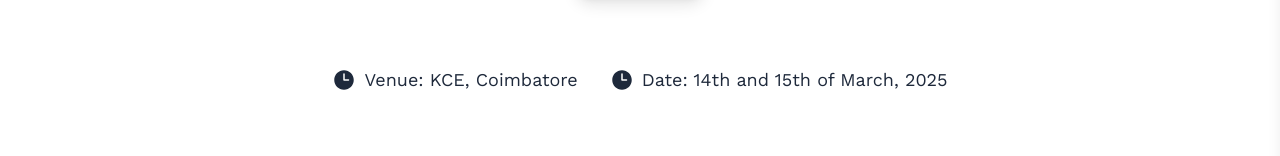
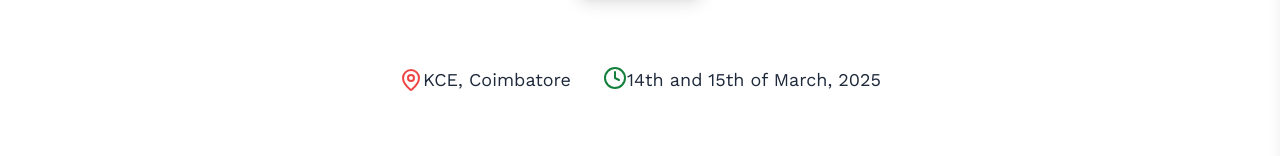
Before and after one commit to poovarasan13/dhruva, a React (Vite) app: page /live in a window 1280 px wide. Shown: the part 377-533 px from the top of the page. Built offline with nearby package versions, Linux system fonts and the light colour scheme; a web font is replaced by a local one.

Commit message:
fixed cultural page

```diff
--- a/src/components/page-components/ConcertEvent.jsx
+++ b/src/components/page-components/ConcertEvent.jsx
@@ -77,7 +77,7 @@ const ConcertEvent = () => {
       </motion.section>
 
       {/* About Section */}
-      <div className="px-11 ">
+      <div className="md:px-11">
         <motion.section
           className="px-6 md:px-16 py-10"
           initial="hidden"
@@ -116,7 +116,7 @@ const ConcertEvent = () => {
       </div>
 
       {/* General Rules Section */}
-      <div className="px-11">
+      <div className="md:px-11">
         <motion.section
           className="px-6 md:px-16 py-10 bg-white'"
           initial="hidden"
--- a/src/components/page-components/EventBanner.jsx
+++ b/src/components/page-components/EventBanner.jsx
@@ -2,7 +2,7 @@ import React from "react";
 import { motion } from "framer-motion";
 import "../../assets/fonts/dmsans.css";
 import "../../assets/fonts/dmserif.css";
-import { Rocket } from "lucide-react";
+import { Clock, Locate, Map, MapPin, Rocket } from "lucide-react";
 import Button from "./Button";
 
 function EventBanner({
@@ -75,37 +75,13 @@ function EventBanner({
           className="mt-12 flex flex-col md:flex-row justify-center items-center space-y-4 md:space-y-0 md:space-x-8"
         >
           <div className={`flex items-center`} style={{ color: textColor }}>
-            <svg
-              xmlns="http://www.w3.org/2000/svg"
-              viewBox="0 0 24 24"
-              fill="currentColor"
-              className="w-6 h-6 mr-2"
-              aria-hidden="true"
-            >
-              <path
-                fillRule="evenodd"
-                d="M12 2.25c-5.385 0-9.75 4.365-9.75 9.75s4.365 9.75 9.75 9.75 9.75-4.365 9.75-9.75S17.385 2.25 12 2.25zM12.75 6a.75.75 0 00-1.5 0v6c0 .414.336.75.75.75h4.5a.75.75 0 000-1.5h-3.75V6z"
-                clipRule="evenodd"
-              />
-            </svg>
-            <span className="text-lg work-sans">Venue: {venue}</span>
+            <MapPin className="text-red-500" />
+            <span className="text-lg work-sans"> {venue}</span>
           </div>
 
-          <div className={`flex items-center`} style={{ color: textColor }}>
-            <svg
-              xmlns="http://www.w3.org/2000/svg"
-              viewBox="0 0 24 24"
-              fill="currentColor"
-              className="w-6 h-6 mr-2"
-              aria-hidden="true"
-            >
-              <path
-                fillRule="evenodd"
-                d="M12 2.25c-5.385 0-9.75 4.365-9.75 9.75s4.365 9.75 9.75 9.75 9.75-4.365 9.75-9.75S17.385 2.25 12 2.25zM12.75 6a.75.75 0 00-1.5 0v6c0 .414.336.75.75.75h4.5a.75.75 0 000-1.5h-3.75V6z"
-                clipRule="evenodd"
-              />
-            </svg>
-            <span className="text-lg  work-sans">Date: {date}</span>
+          <div className={`flex`} style={{ color: textColor }}>
+            <Clock className="text-green-700" />
+            <span className="text-lg  work-sans">{date}</span>
           </div>
         </motion.div>
       </div>
--- a/src/components/page-components/Navbar.jsx
+++ b/src/components/page-components/Navbar.jsx
@@ -146,16 +146,16 @@ const Navbar = () => {
           isOpen ? "translate-x-0" : "translate-x-full"
         }`}
       >
-        <div className="flex justify-between items-center p-4">
-          <h2 className="text-white text-xl font-semibold">Menu</h2>
+        <div className="flex justify-between items-center  ps-4 py-4">
+          <h2 className="text-white text-xl font-semibold dm-sans">Menu</h2>
           <Button variant="ghost" onClick={toggleMenu}>
-            <X className="w-7 h-7 text-white" />
+            <X className="w-7 h-7 ms-5 flex  text-white" />
           </Button>
         </div>
 
         <ul className="flex flex-col items-start space-y-4 mt-5 px-4">
           {navData.map((item, index) => (
-            <li key={index} className="w-full">
+            <li key={index} className="w-full dm-sans">
               {item.name === "Cultural Fest" ||
               item.name === "Technical Fest" ? (
                 <>
--- a/src/pages/home/section/VideoParallax.jsx
+++ b/src/pages/home/section/VideoParallax.jsx
@@ -11,7 +11,7 @@ const VideoParallax = () => {
   }, []);
 
   return (
-    <div className="relative sm:mt-16 md:mt-20 w-full h-[900px] md:h-[700px] overflow-hidden flex items-center justify-center">
+    <div className="relative  md:mt-20 w-full h-[800px] md:h-[700px] overflow-hidden flex items-center justify-center">
       <video
         className="absolute top-0 left-0 w-full h-[900px] md:h-[700px] object-cover"
         src={Home.ParallexVideo}
@@ -23,9 +23,9 @@ const VideoParallax = () => {
         style={{ transform: `translateY(${offsetY}px)` }}
       />
 
-      <div className="absolute top-0 left-0 w-full h-[900px] md:h-[700px] bg-black/50"></div>
+      <div className="absolute top-0 left-0 w-full h-[800px] md:h-[700px] bg-black/50"></div>
 
-      <div className="relative md:mt-[400px] mt-[600px] z-10 text-center text-white px-6 md:px-12">
+      <div className="relative md:mt-[400px] mt-[300px] z-10 text-center text-white px-6 md:px-12">
         <h1 className="text-2xl md:text-6xl font-bold dm-sans">
         <strong>Create your{" "}</strong>
           <span className="text-orange-600">
```
